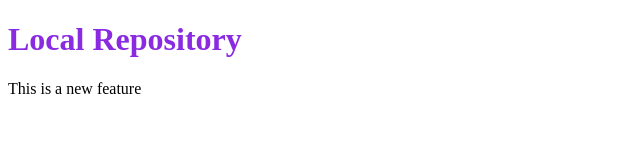
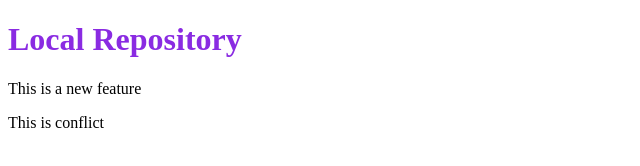
Before and after one commit to Shashank-jais/LocalR, a plain HTML site: page index.html in a window 1280 px wide. Shown: the whole page, without its empty margins (0-640 px from the left). Drawn offline with Linux system fonts and the light colour scheme.

Commit message:
add conflict

```diff
--- a/index.html
+++ b/index.html
@@ -9,5 +9,6 @@
 <body>
     <h1>Local Repository</h1>
     <p>This is a new feature</p>
+    <p>This is conflict</p>
 </body>
 </html>
```
